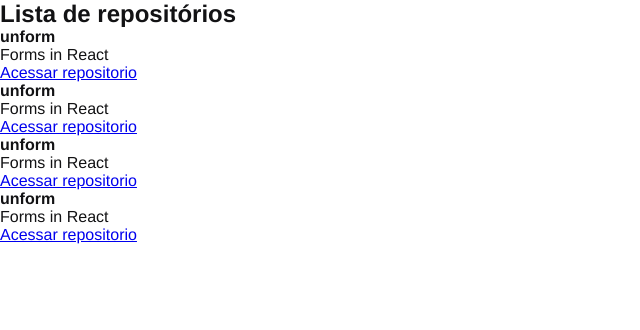
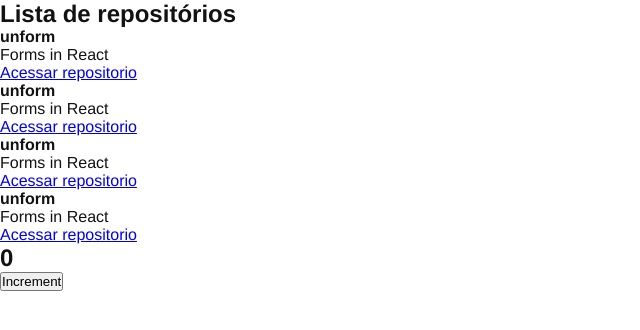
Before and after one commit to TrellixVulnTeam/React_PID8, a React app: page / in a window 1280 px wide. Shown: the top 330 px of the page, without its empty margins (0-640 px from the left). Built offline with nearby package versions, Linux system fonts and the light colour scheme.

Commit message:
arquivo counter(imutalidade react)

```diff
--- a/src/App.jsx
+++ b/src/App.jsx
@@ -1,6 +1,12 @@
+import { Counter } from './components/Counter';
 import { RepositoryList } from './components/RepositoryList';
 import './styles/global.scss';
 
 export function App() {
-    return <RepositoryList />
+    return (
+        <>
+        <RepositoryList />
+        <Counter />
+        </>
+    )
 }
--- /dev/null
+++ b/src/components/Counter.jsx
@@ -0,0 +1,17 @@
+import { useState } from 'react';
+
+export function Counter() {
+        const [counter , setCounter] = useState(0);
+
+    function increment() {
+        setCounter(counter + 1);
+    }
+    return (
+        <div>
+            <h2>{counter}</h2>
+            <button type="button" onClick={increment}>
+                Increment
+                </button>
+        </div>
+    );
+}
```
